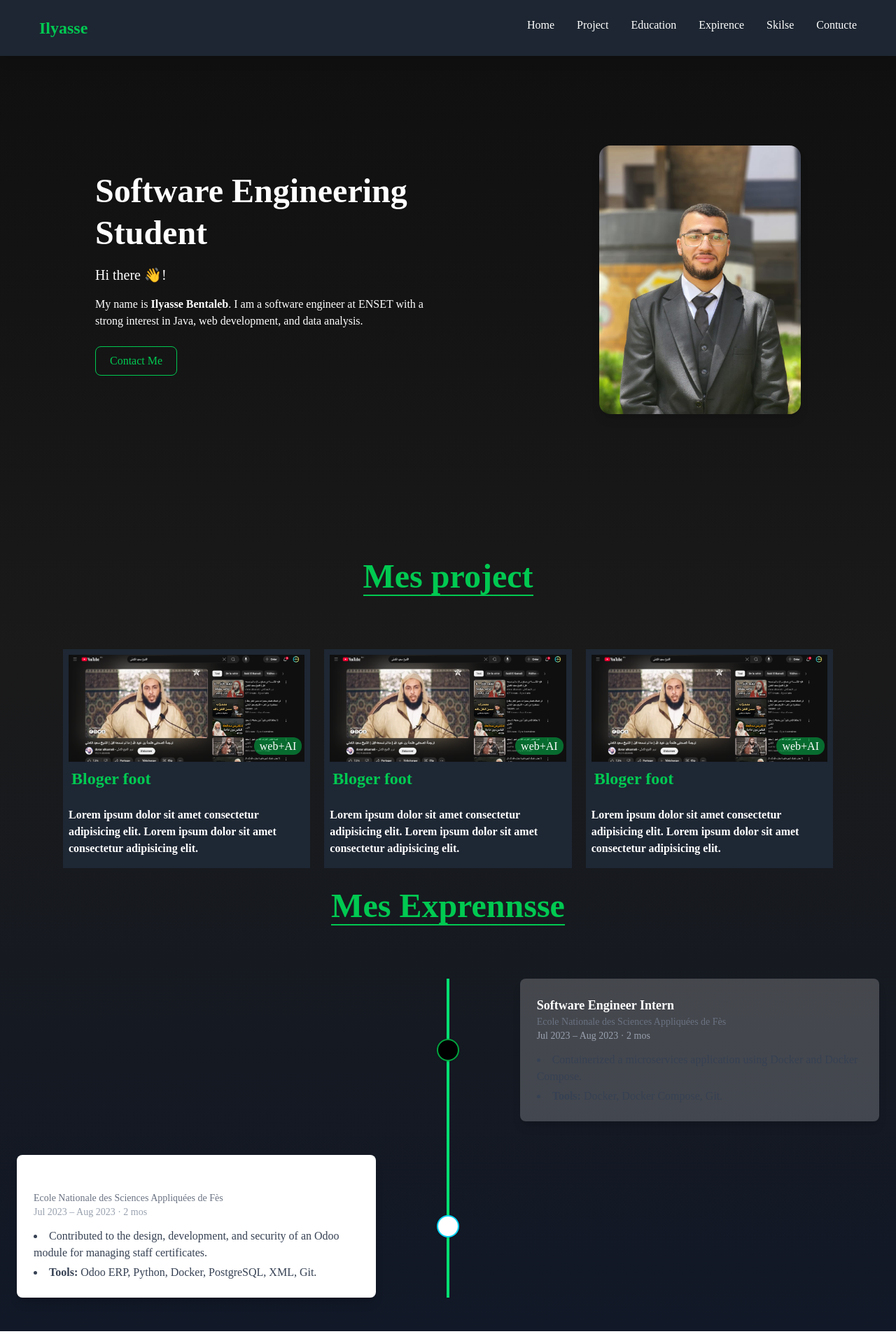
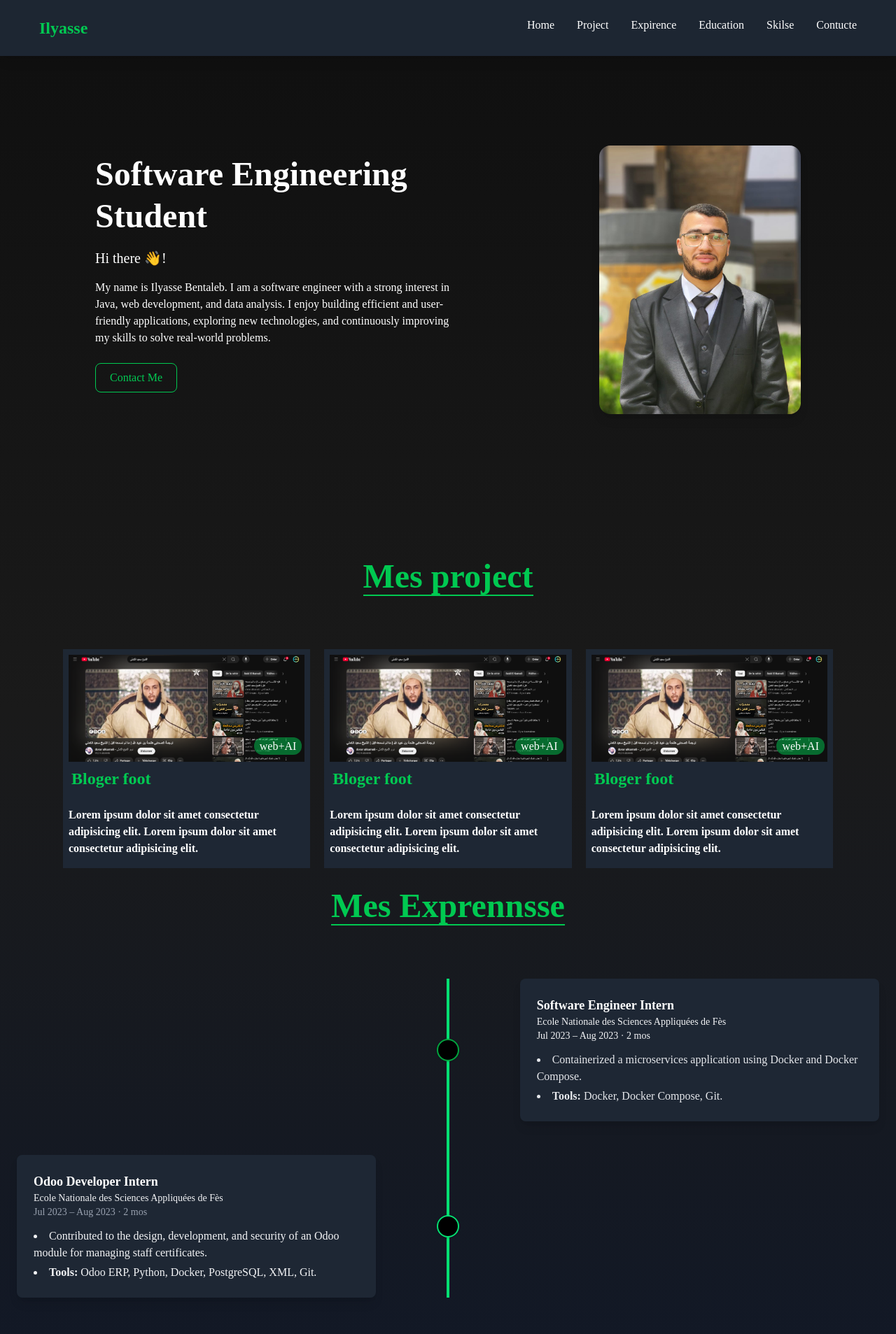
Before and after one commit to Ilyasse-ben/Portfolio, an Angular app in the folder portfolio/: page / in a window 1280 px wide. Shown: the top 1907 px of the page at 70% size. Built offline with nearby package versions, Linux system fonts and the light colour scheme.

Commit message:
modification exprence task

```diff
--- a/portfolio/src/app/app.html
+++ b/portfolio/src/app/app.html
@@ -6,8 +6,8 @@
   <ul class="flex gap-8 px-4 py-2">
     <a href="#Home"><li class="text-white hover:text-green-500 transition duration-300 ease-in-out hover:border-b-2 hover:border-green-500 ">Home</li></a>
     <a href="#Projet"><li class="text-white hover:text-green-500 transition duration-300 ease-in-out hover:border-b-2 hover:border-green-500">Project</li></a>
+    <a href="#Exprennsse"><li class="text-white hover:text-green-500 transition duration-300 ease-in-out hover:border-b-2 hover:border-green-500">Expirence</li></a>
     <li class="text-white hover:text-green-500 transition duration-300 ease-in-out hover:border-b-2 hover:border-green-500">Education</li>
-    <li class="text-white hover:text-green-500 transition duration-300 ease-in-out hover:border-b-2 hover:border-green-500">Expirence</li>
     <li class="text-white hover:text-green-500 transition duration-300 ease-in-out hover:border-b-2 hover:border-green-500">Skilse</li>
     <li class="text-white hover:text-green-500 transition duration-300 ease-in-out hover:border-b-2 hover:border-green-500">Contucte</li>
   </ul>
@@ -21,11 +21,11 @@
     </h1>
     <p class="text-xl text-white">Hi there 👋!</p>
     <p class="text-white">
-      My name is <span class="font-bold">Ilyasse Bentaleb</span>.
-      I am a software engineer at ENSET with a strong interest in
-      <span class="font-medium">Java</span>,
-      <span class="font-medium">web development</span>,
-      and <span class="font-medium">data analysis</span>.
+      My name is Ilyasse Bentaleb. I am a software
+      engineer with a strong interest in Java, web development,
+      and data analysis. I enjoy building efficient and user-friendly
+      applications, exploring new technologies, and continuously improving
+      my skills to solve real-world problems.
     </p>
     <div class="mt-6 flex gap-4 justify-center md:justify-start">
 
@@ -85,7 +85,7 @@
 <div id="title">
   <h3 class="text-5xl font-bold text-green-500 text-center mb-20 "><span class="border-b-2">Mes Exprennsse</span></h3>
 </div>
-<div class="relative container mx-auto px-6">
+<div id="Exprennsse" class="relative container mx-auto px-6">
   <!-- Ligne centrale -->
   <div class="absolute w-1 bg-green-400 h-full left-1/2 transform -translate-x-1/2"></div>
 
@@ -93,11 +93,11 @@
   <div class="mb-12 flex justify-between items-center w-full">
     <div class="w-5/12"></div>
     <div class="z-20 flex items-center justify-center w-8 h-8 bg-black border-2 border-green-600 rounded-full shadow"></div>
-    <div class="w-5/12 bg-white/20 shadow-lg rounded-lg p-6">
+    <div class="w-5/12 bg-[#1f2937e7] shadow-lg rounded-lg p-6">
       <h3 class="text-lg font-bold">Software Engineer Intern</h3>
-      <p class="text-sm text-gray-500">Ecole Nationale des Sciences Appliquées de Fès</p>
-      <p class="text-sm text-gray-400">Jul 2023 – Aug 2023 · 2 mos</p>
-      <ul class="mt-3 text-gray-700 list-disc list-inside space-y-1">
+      <p class="text-sm text-gray-100">Ecole Nationale des Sciences Appliquées de Fès</p>
+      <p class="text-sm text-gray-100">Jul 2023 – Aug 2023 · 2 mos</p>
+      <ul class="mt-3 text-gray-200 list-disc list-inside space-y-1">
         <li>Containerized a microservices application using Docker and Docker Compose.</li>
         <li><span class="font-semibold">Tools:</span> Docker, Docker Compose, Git.</li>
       </ul>
@@ -107,18 +107,20 @@
   <!-- Item droite -->
   <div class="mb-12 flex justify-between items-center w-full flex-row-reverse">
     <div class="w-5/12"></div>
-    <div class="z-20 flex items-center justify-center w-8 h-8 bg-white border-2 border-cyan-400 rounded-full shadow"></div>
-    <div class="w-5/12 bg-white shadow-lg rounded-lg p-6">
+    <div class="z-20 flex items-center justify-center w-8 h-8 bg-black border-2 border-green-400 rounded-full shadow"></div>
+    <div class="w-5/12 bg-[#1f2937e7] shadow-lg rounded-lg p-6">
       <h3 class="text-lg font-bold">Odoo Developer Intern</h3>
-      <p class="text-sm text-gray-500">Ecole Nationale des Sciences Appliquées de Fès</p>
+      <p class="text-sm text-gray-100">Ecole Nationale des Sciences Appliquées de Fès</p>
       <p class="text-sm text-gray-400">Jul 2023 – Aug 2023 · 2 mos</p>
-      <ul class="mt-3 text-gray-700 list-disc list-inside space-y-1">
+      <ul class="mt-3 text-gray-100 list-disc list-inside space-y-1">
         <li>Contributed to the design, development, and security of an Odoo module for managing staff certificates.</li>
         <li><span class="font-semibold">Tools:</span> Odoo ERP, Python, Docker, PostgreSQL, XML, Git.</li>
       </ul>
     </div>
   </div>
 </div>
+  <h3 class="text-5xl font-bold text-green-500 text-center mb-20 "><span class="border-b-2">Mes Education</span></h3>
+
 
 
 <router-outlet />
```
